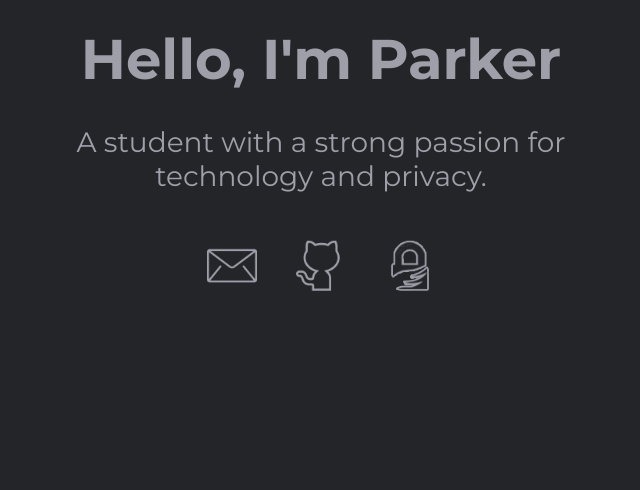
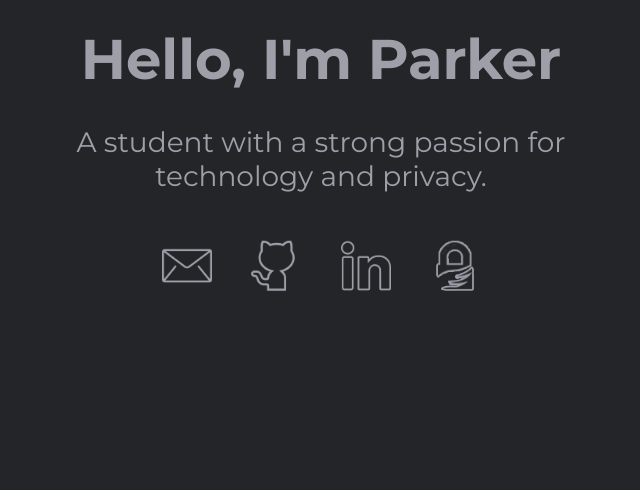
Before and after one commit to PacketParker/pkrm.dev, a Flask app: page / in a window 1280 px wide. Shown: the part 258-748 px from the top of the page, without its empty margins (319-959 px from the left). Run offline with Flask 3, Linux system fonts and the light colour scheme.

Commit message:
Add LinkedIn + Remove unused image

```diff
--- a/app/templates/index.html
+++ b/app/templates/index.html
@@ -33,7 +33,7 @@
 
         <a href="mailto:contact@pkrm.dev" target="_blank"><img class="icons" src="{{ url_for('static', filename='mail.png') }}"></a>
         <a href="https://github.com/packetparker" target="_blank"><img class="icons" src="{{ url_for('static', filename='github.png') }}"></a>
-        <!-- <a href="https://linkedin.com" target="_blank"><img class="icons" src="{{ url_for('static', filename='linkedin.png') }}"></a> -->
+        <a href="https://www.linkedin.com/in/parker-m/" target="_blank"><img class="icons" src="{{ url_for('static', filename='linkedin.png') }}"></a>
         <a href="/pgp" target="_blank"><img class="icons" src="{{ url_for('static', filename='gnupg.png') }}"></a>
     </div>
 
```
Also changed, not shown: app/static/gnugpg.png (deleted).
